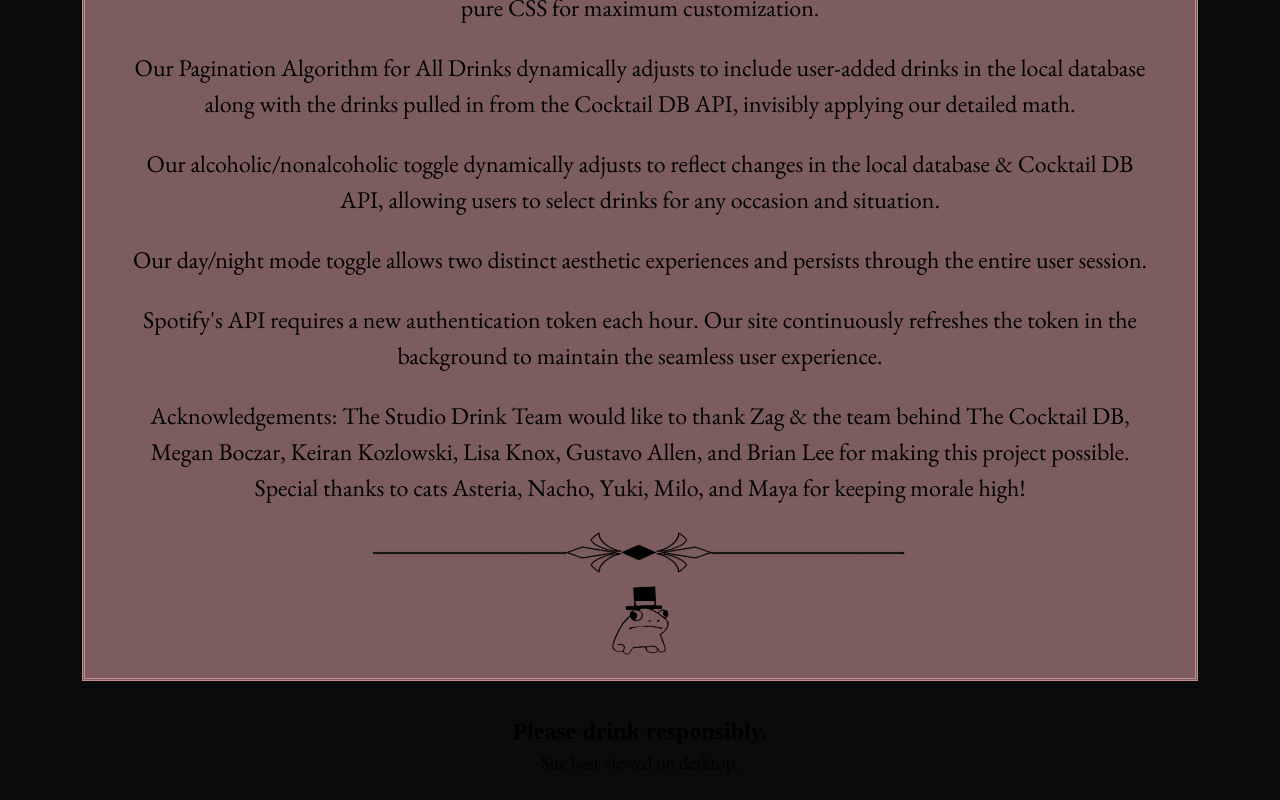
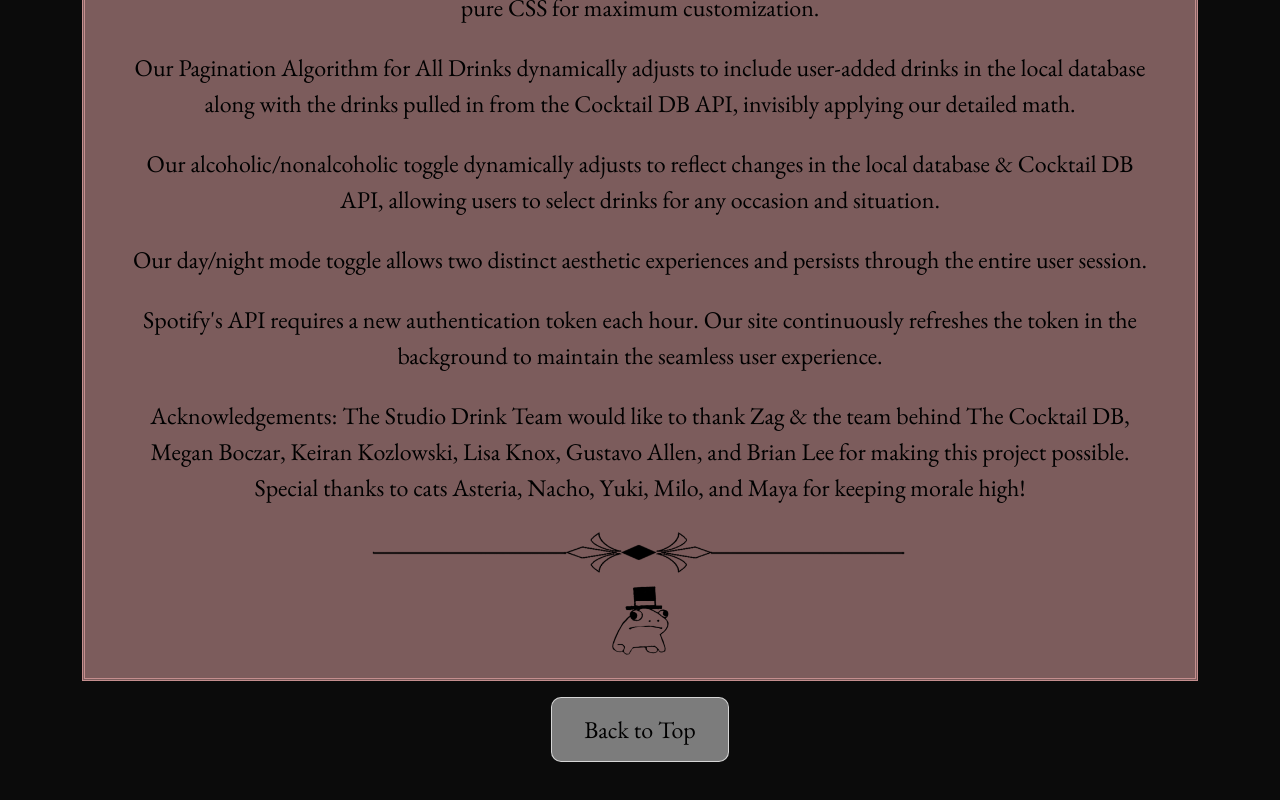
Before and after one commit to adventuring-party-capstone/CAPSTONE-MAIN, a React (Vite) app in the folder client/: page /about in a window 1280 px wide. Shown: the part 3966-4766 px from the top of the page. Before the commit the page ends 4743 px from the top, so only its background shows below. Built offline with nearby package versions, Linux system fonts and the light colour scheme; no server answers; a web font is replaced by a local one.

Commit message:
added another back to top

```diff
--- a/client/src/components/About.jsx
+++ b/client/src/components/About.jsx
@@ -465,6 +465,12 @@ export default function About({ dark }) {
 					</video>
 				</div>
 			)}
+			<button className="clear-button">
+				<a href="#top" style={{ "text-decoration": "none" }}>
+					{" "}
+					Back to Top
+				</a>
+			</button>
 		</section>
 	);
 }
```
